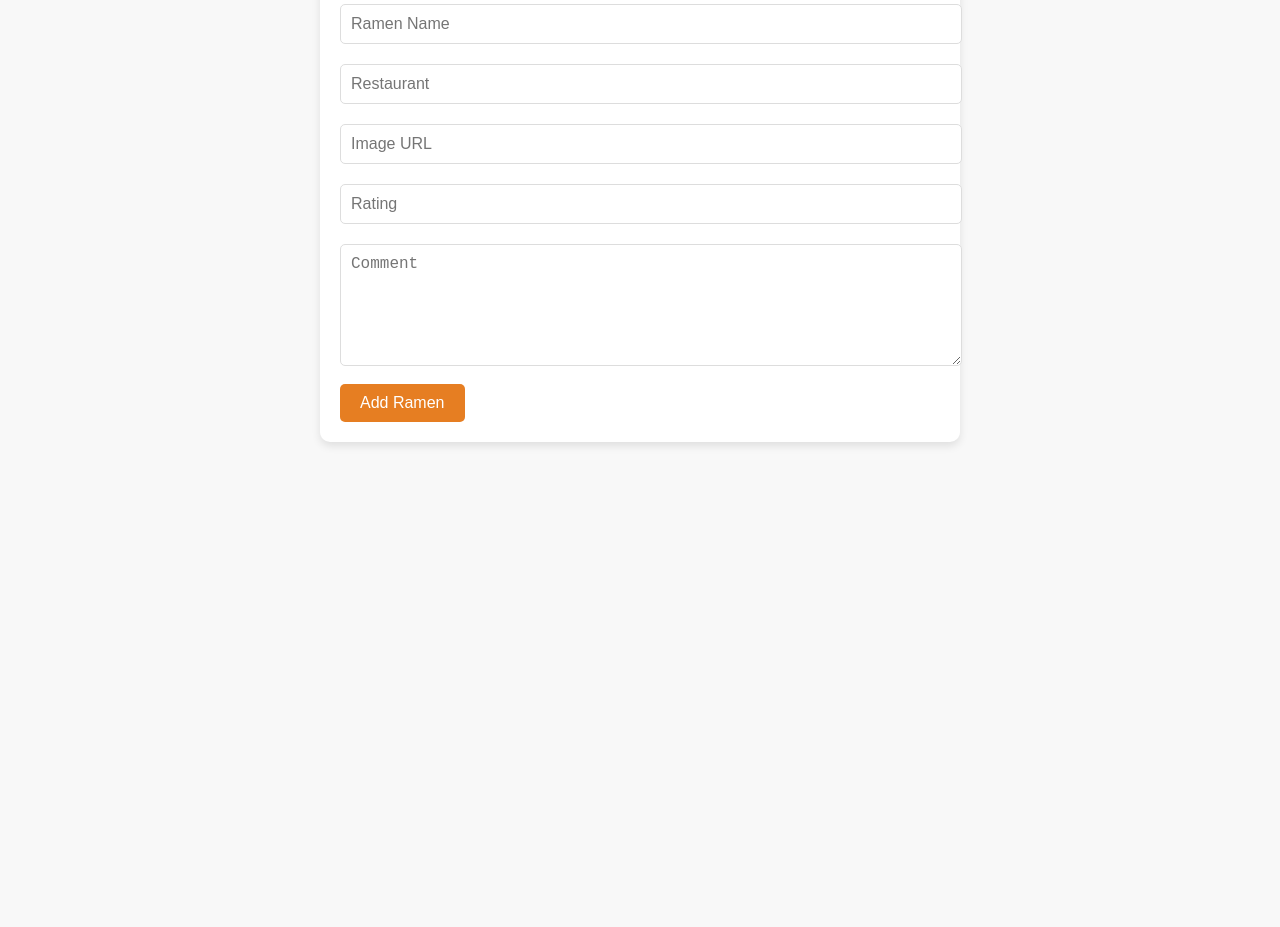
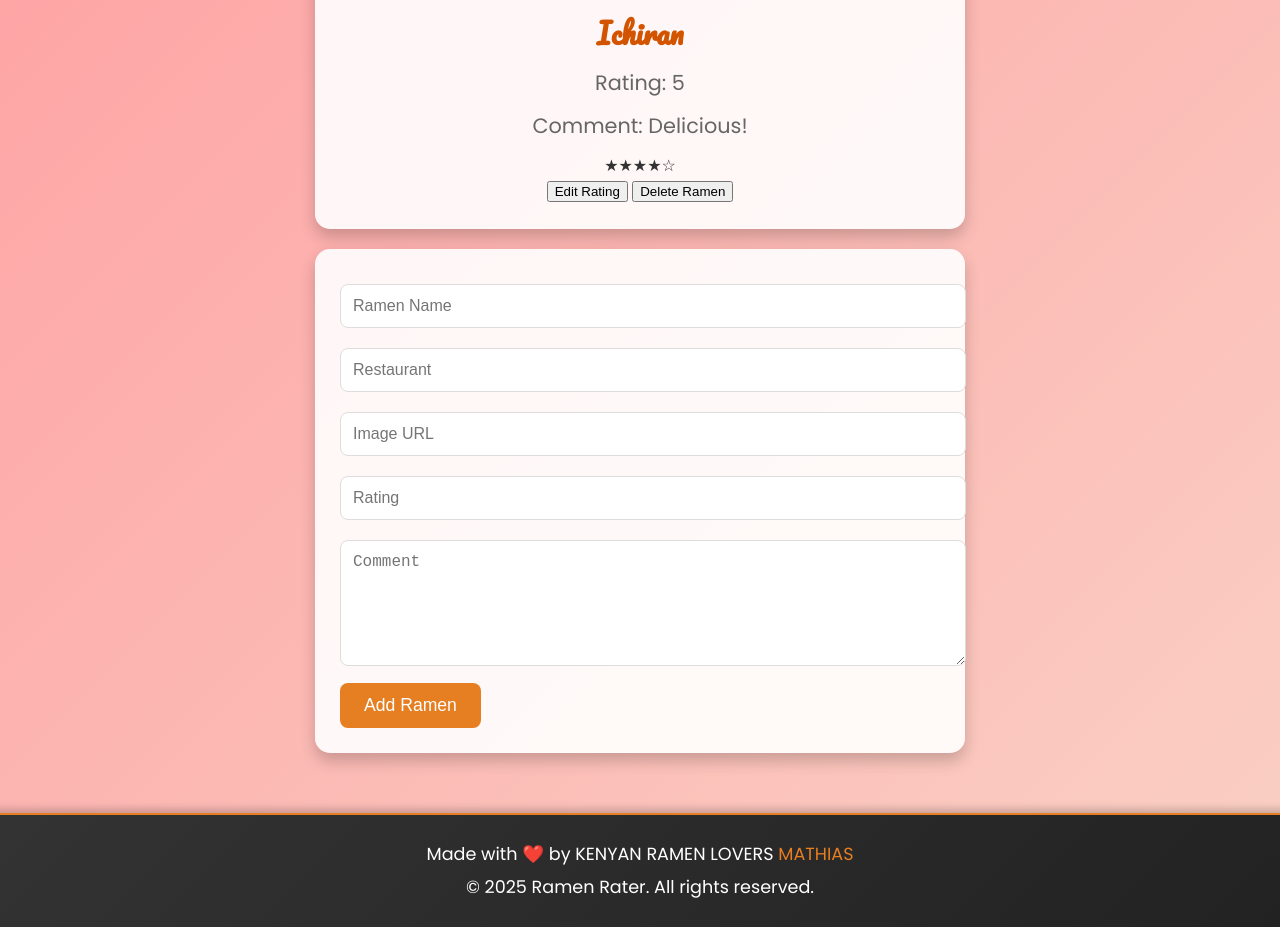
Before and after one commit to mathiasmunene/ramen-rating-app, a plain HTML site: page index.html in a window 1280 px wide. Shown: the part 580-1507 px from the top of the page. Before the commit the page ends 1042 px from the top, so only its background shows below. Drawn offline with Linux system fonts and the light colour scheme.

Commit message:
too much css added

```diff
--- a/index.html
+++ b/index.html
@@ -4,9 +4,15 @@
     <meta charset="UTF-8">
     <meta name="viewport" content="width=device-width, initial-scale=1.0">
     <title>Ramen Rater</title>
+    <link href="https://fonts.googleapis.com/css2?family=Pacifico&family=Poppins:wght@400;600&display=swap" rel="stylesheet">
     <link rel="stylesheet" href="./styles.css">
 </head>
 <body>
+    <header>
+        <h1>Ramen Rater 🍜</h1>
+        <p>Rate and explore the best ramen dishes!</p>
+    </header>
+    <main>
         <div id="ramen-menu"></div>
         <div id="ramen-detail">
             <h2 id="ramen-name"></h2>
@@ -28,6 +34,11 @@
             <textarea name="comment" placeholder="Comment"></textarea>
             <button type="submit">Add Ramen</button>
         </form>
+    </main>
+    <footer>
+        <p>Made with ❤️ by KENYAN RAMEN LOVERS <a href="https://github.com/mathiasmunene" target="_blank">MATHIAS</a></p>
+        <p>© 2025 Ramen Rater. All rights reserved.</p>
+    </footer>
     <script src="./index.js"></script>
 </body>
 </html>
--- a/styles.css
+++ b/styles.css
@@ -1,96 +1,182 @@
+/* Header Styles */
+header {
+    background: linear-gradient(135deg, #e67e22, #d35400);
+    color: #fff;
+    padding: 40px 20px;
+    text-align: center;
+    border-bottom: 5px solid #fff;
+    box-shadow: 0 4px 8px rgba(0, 0, 0, 0.2);
+}
+
+header h1 {
+    font-size: 3.5rem;
+    margin: 0;
+    text-shadow: 2px 2px 4px rgba(0, 0, 0, 0.3);
+    animation: fadeIn 2s ease-in-out;
+    color: #ddd;
+}
+
+header p {
+    font-size: 1.5rem;
+    margin: 10px 0 0;
+    animation: fadeIn 2.5s ease-in-out;
+}
+
+/* Footer Styles */
+footer {
+    background: linear-gradient(135deg, #333, #222);
+    color: #fff;
+    text-align: center;
+    padding: 20px;
+    border-top: 5px solid #e67e22;
+    box-shadow: 0 -4px 8px rgba(0, 0, 0, 0.2);
+    margin-top: auto;
+}
+
+footer p {
+    margin: 5px 0;
+    font-size: 1.1rem;
+}
+
+footer a {
+    color: #e67e22;
+    text-decoration: none;
+    transition: color 0.3s ease;
+}
+
+footer a:hover {
+    color: #fff;
+    text-decoration: underline;
+}
+
 /* General Styles */
 body {
-    font-family: 'Arial', sans-serif;
-    background-color: #f8f8f8;
+    font-family: 'Poppins', sans-serif;
+    background: linear-gradient(135deg, #ff9a9e 0%, #fad0c4 100%);
     color: #333;
     margin: 0;
     padding: 0;
     line-height: 1.6;
+    min-height: 100vh;
+    display: flex;
+    flex-direction: column;
+    align-items: center;
+    justify-content: center;
 }
 
 h1, h2, h3 {
-    font-family: 'Georgia', serif;
+    font-family: 'Pacifico', cursive;
     color: #444;
 }
 
 h1 {
     text-align: center;
-    font-size: 2.5rem;
+    font-size: 3rem;
     margin-top: 20px;
     color: #e67e22;
+    text-shadow: 2px 2px 4px rgba(0, 0, 0, 0.2);
+    animation: fadeIn 2s ease-in-out;
+}
+
+@keyframes fadeIn {
+    from { opacity: 0; }
+    to { opacity: 1; }
 }
 
 /* Ramen Menu Section */
 #ramen-menu {
     display: flex;
     flex-wrap: wrap;
-    gap: 10px;
+    gap: 15px;
     padding: 20px;
     justify-content: center;
+    animation: slideIn 1.5s ease-in-out;
+}
+
+@keyframes slideIn {
+    from { transform: translateY(50px); opacity: 0; }
+    to { transform: translateY(0); opacity: 1; }
 }
 
 #ramen-menu img {
     width: 150px;
     height: 150px;
     object-fit: cover;
-    border-radius: 10px;
-    border: 2px solid #e67e22;
+    border-radius: 15px;
+    border: 3px solid #e67e22;
     cursor: pointer;
-    transition: transform 0.3s ease, border-color 0.3s ease;
+    transition: transform 0.3s ease, border-color 0.3s ease, box-shadow 0.3s ease;
+    box-shadow: 0 4px 8px rgba(0, 0, 0, 0.2);
 }
 
 #ramen-menu img:hover {
-    transform: scale(1.05);
+    transform: scale(1.1);
     border-color: #d35400;
+    box-shadow: 0 8px 16px rgba(0, 0, 0, 0.3);
 }
 
 /* Ramen Detail Section */
 #ramen-detail {
-    background-color: #fff;
-    padding: 20px;
+    background-color: rgba(255, 255, 255, 0.9);
+    padding: 25px;
     margin: 20px auto;
     max-width: 600px;
-    border-radius: 10px;
-    box-shadow: 0 4px 8px rgba(0, 0, 0, 0.1);
+    border-radius: 15px;
+    box-shadow: 0 8px 16px rgba(0, 0, 0, 0.2);
     text-align: center;
+    animation: fadeInUp 1.5s ease-in-out;
+}
+
+@keyframes fadeInUp {
+    from { transform: translateY(50px); opacity: 0; }
+    to { transform: translateY(0); opacity: 1; }
 }
 
 #ramen-detail h2 {
-    font-size: 2rem;
+    font-size: 2.5rem;
     color: #e67e22;
     margin-bottom: 10px;
 }
 
 #ramen-detail h3 {
-    font-size: 1.5rem;
+    font-size: 1.8rem;
     color: #d35400;
     margin-bottom: 10px;
 }
 
 #ramen-detail p {
-    font-size: 1.2rem;
+    font-size: 1.3rem;
     color: #666;
-    margin: 5px 0;
+    margin: 10px 0;
 }
 
 /* Form Styles */
 #new-ramen {
-    background-color: #fff;
-    padding: 20px;
+    background-color: rgba(255, 255, 255, 0.9);
+    padding: 25px;
     margin: 20px auto;
     max-width: 600px;
-    border-radius: 10px;
-    box-shadow: 0 4px 8px rgba(0, 0, 0, 0.1);
+    border-radius: 15px;
+    box-shadow: 0 8px 16px rgba(0, 0, 0, 0.2);
+    animation: fadeInUp 1.5s ease-in-out;
 }
 
 #new-ramen input,
 #new-ramen textarea {
     width: 100%;
-    padding: 10px;
+    padding: 12px;
     margin: 10px 0;
     border: 1px solid #ddd;
-    border-radius: 5px;
+    border-radius: 8px;
     font-size: 1rem;
+    transition: border-color 0.3s ease, box-shadow 0.3s ease;
+}
+
+#new-ramen input:focus,
+#new-ramen textarea:focus {
+    border-color: #e67e22;
+    box-shadow: 0 0 8px rgba(230, 126, 34, 0.5);
+    outline: none;
 }
 
 #new-ramen textarea {
@@ -102,39 +188,36 @@ h1 {
     background-color: #e67e22;
     color: #fff;
     border: none;
-    padding: 10px 20px;
-    font-size: 1rem;
-    border-radius: 5px;
+    padding: 12px 24px;
+    font-size: 1.1rem;
+    border-radius: 8px;
     cursor: pointer;
-    transition: background-color 0.3s ease;
+    transition: background-color 0.3s ease, transform 0.3s ease;
 }
 
 #new-ramen button:hover {
     background-color: #d35400;
-}
-
-/* Rating Stars (Optional) */
-.rating {
-    display: inline-block;
-    font-size: 1.5rem;
-    color: #ffcc00;
-    margin: 10px 0;
+    transform: translateY(-2px);
 }
 
 /* Footer */
 footer {
     text-align: center;
     padding: 20px;
-    background-color: #333;
+    background-color: rgba(51, 51, 51, 0.9);
     color: #fff;
     margin-top: 40px;
+    width: 100%;
+    border-top: 2px solid #e67e22;
 }
 
 footer a {
     color: #e67e22;
     text-decoration: none;
+    transition: color 0.3s ease;
 }
 
 footer a:hover {
+    color: #d35400;
     text-decoration: underline;
 }
```
Also changed, not shown: 1 other file. Lines whose indentation alone changed are shown as unchanged.
